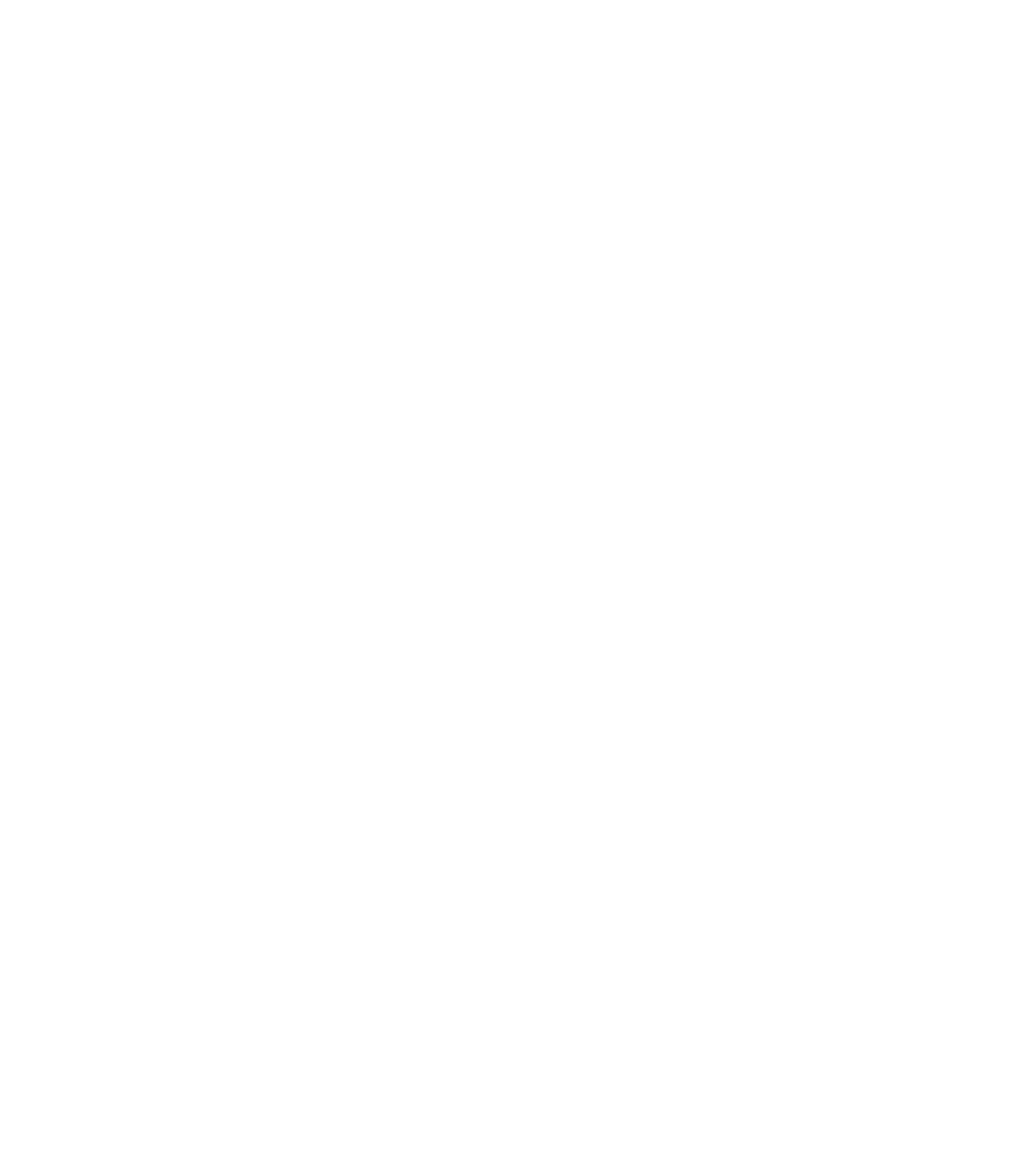
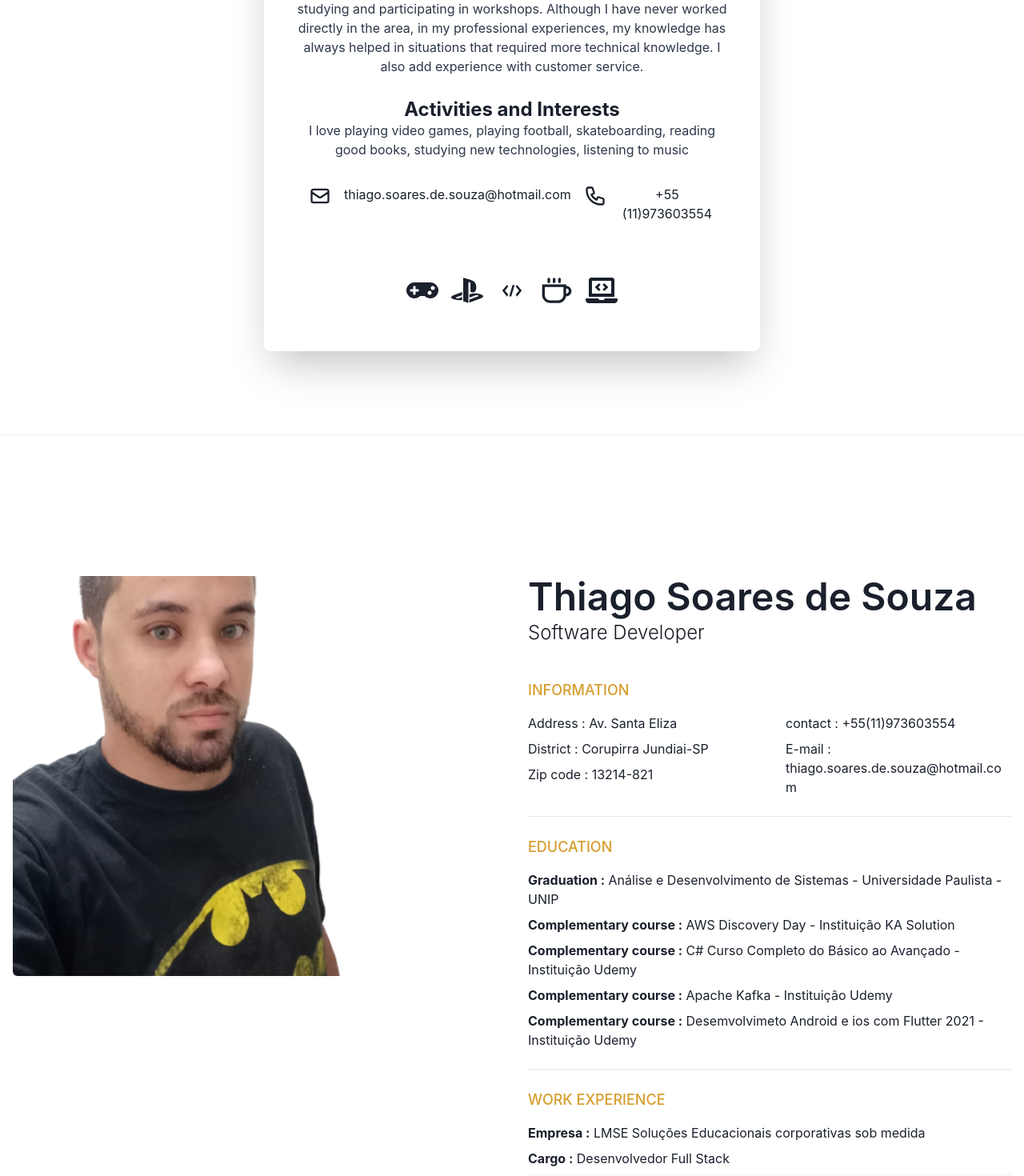
Before and after one commit to DevThiagoSouza/my_portfolio, a React (Create React App) app: page / in a window 1280 px wide. Shown: the part 1120-2590 px from the top of the page at 80% size. Before the commit the page ends 800 px from the top, so only its background shows below. Built offline with nearby package versions, Linux system fonts and the light colour scheme.

Commit message:
ajustes final

```diff
--- a/src/App.tsx
+++ b/src/App.tsx
@@ -21,8 +21,8 @@ export const App = () => (
   <ChakraProvider theme={theme}>
     <Nav />
     <Hero />
-    {/* <About/>
+    <About/>
     <Curriculum/>
-    <Skiil/>    */}
+    <Skiil/>
   </ChakraProvider>
 );
--- a/src/page/about.tsx
+++ b/src/page/about.tsx
@@ -13,6 +13,7 @@ import {
   useColorModeValue,
   Icon,
   useDisclosure,
+  Divider,
 } from "@chakra-ui/react";
 import Eu from "../components/img/eu-eu-fundo.png";
 import { HiOutlineMail, HiOutlinePhone } from "react-icons/hi";
@@ -97,10 +98,14 @@ export default function About() {
           good books, studying new technologies, listening to music{" "}
         </Text>
         <Stack direction={{base:"column" ,md:"row"}} padding="2em 2em" gap="1em">
+          <Box justifyContent="center" display="flex" gap="1em">
           <Icon as={HiOutlineMail} w={7} h={7} />
           <Text>thiago.soares.de.souza@hotmail.com</Text>
+          </Box>
+          <Box justifyContent="center" display="flex" gap="1em">
           <Icon as={HiOutlinePhone} w={7} h={7} />
           <Text>+55 (11)973603554 </Text>
+          </Box>
         </Stack>
         <Stack
           direction="row"
@@ -117,6 +122,7 @@ export default function About() {
         </Stack>
       </Box>
     </Center>
+    <Divider orientation="horizontal" marginTop="5em" />
     </>
   );
 }
--- a/src/page/curriculum.tsx
+++ b/src/page/curriculum.tsx
@@ -24,7 +24,8 @@ import Eu from "../components/img/eu-eu-fundo.png";
 
 export default function Curriculum() {
   return (
-    <Container maxW={"7xl"} id="curriculum">
+    <>
+    <Container maxW={"7xl"} id="curriculum" marginTop="5em">
       <SimpleGrid
         columns={{ base: 1, lg: 2 }}
         spacing={{ base: 8, md: 10 }}
@@ -33,12 +34,12 @@ export default function Curriculum() {
         <Flex>
           <Image
             rounded={"md"}
-            alt={"product image"}
+            alt={""}
             src={Eu}
             fit={"cover"}
             align={"center"}
-            w={"100%"}
-            h={{ base: "100%", sm: "400px", lg: "500px" }}
+            w={"70%"}
+            h={{ base: "100%", sm: "500px", lg: "500px" }}
           />
         </Flex>
         <Stack spacing={{ base: 6, md: 10 }}>
@@ -256,5 +257,7 @@ export default function Curriculum() {
         </Stack>
       </SimpleGrid>
     </Container>
+    <Divider orientation="horizontal" marginTop="5em" />
+    </>
   );
 }
--- a/src/page/hero.tsx
+++ b/src/page/hero.tsx
@@ -3,6 +3,7 @@
 import {
   Box,
   Button,
+  Divider,
   Flex,
   HStack,
   Heading,
@@ -86,11 +87,11 @@ export default function Hero() {
               More about Thiago
             </Button>
 
-            <Button rounded={"full"} as={Link} href="/skill">
+            <Button rounded={"full"} as={Link} href="#skill">
               My skills
             </Button>
           </Stack>
-          <Stack direction="row" gap="1em">
+          <Stack direction="row" gap="1em" justifyContent={{base:"center" , md:"start"}} display="flex">
             <Link href="https://www.linkedin.com/in/thiago-soares-692a94145/">
               <Icon
                 as={AiFillLinkedin}
@@ -137,6 +138,7 @@ export default function Hero() {
         </Box>
       </Flex>
     </Stack>
+    <Divider orientation="horizontal" marginTop="5em" />
     </>
   );
 }
--- a/src/page/navbar.tsx
+++ b/src/page/navbar.tsx
@@ -122,10 +122,10 @@ export default function Nav() {
                 />
               </MenuButton>
               <MenuList>
-                <MenuItem>My curriculum</MenuItem>
+                <MenuItem as={Link} href="#curriculum">My curriculum</MenuItem>
                 <MenuItem
                   as={Link}
-                  href="https://drive.google.com/file/d/1BrtxW7mr_LYMUP1iiAUOlF4HFygKNeb9/view?usp=sharing"
+                  href="https://drive.google.com/file/d/1d95TJBtFJ80Oaa0PCIL7x5xrQhD5UaVB/view?usp=sharing"
                   download
                 >
                   My curriculum in PDF
--- a/src/page/skill.tsx
+++ b/src/page/skill.tsx
@@ -1,4 +1,3 @@
-"use client";
 
 import {
   Box,
@@ -92,7 +91,7 @@ const Card = ({ heading, icon, href }: CardProps) => {
 export default function Skiil() {
   return (
     <Box p={4}>
-      <Stack spacing={4} as={Container} maxW={"3xl"} textAlign={"center"}>
+      <Stack spacing={4} as={Container} maxW={"3xl"} textAlign={"center"} id="skill">
         <Heading fontSize={{ base: "2xl", sm: "4xl" }} fontWeight={"bold"}>
           Slills
         </Heading>
@@ -181,7 +180,7 @@ export default function Skiil() {
           <Card
             heading={"SpringBoot"}
             icon={
-              <Icon as={SiSpring} w={10} h={10} _hover={{ color: "#61ae29" }} />
+              <Icon as={SiSpring } w={10} h={10} _hover={{ color: "#61ae29" }} />
             }
             href={"#"}
           />
```
